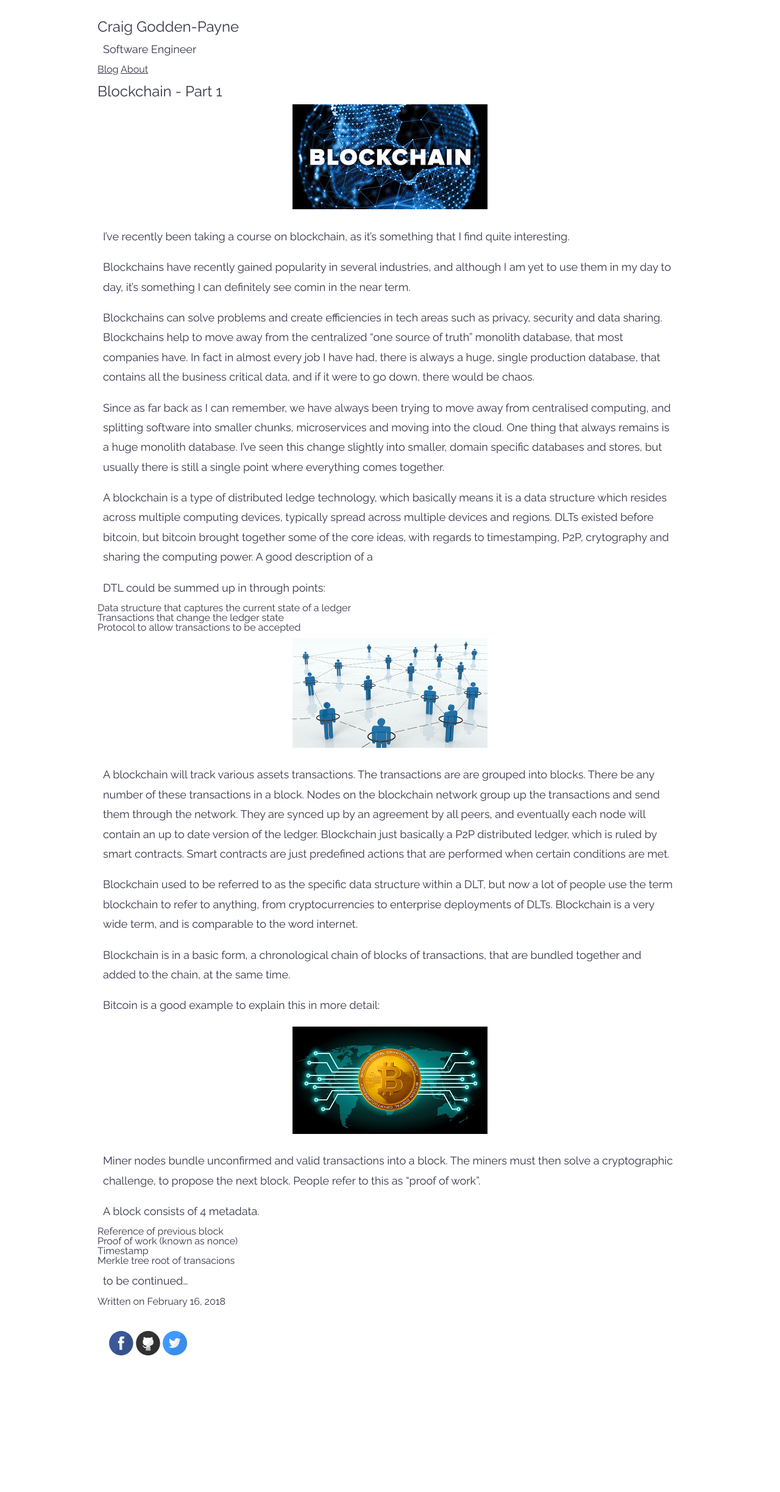
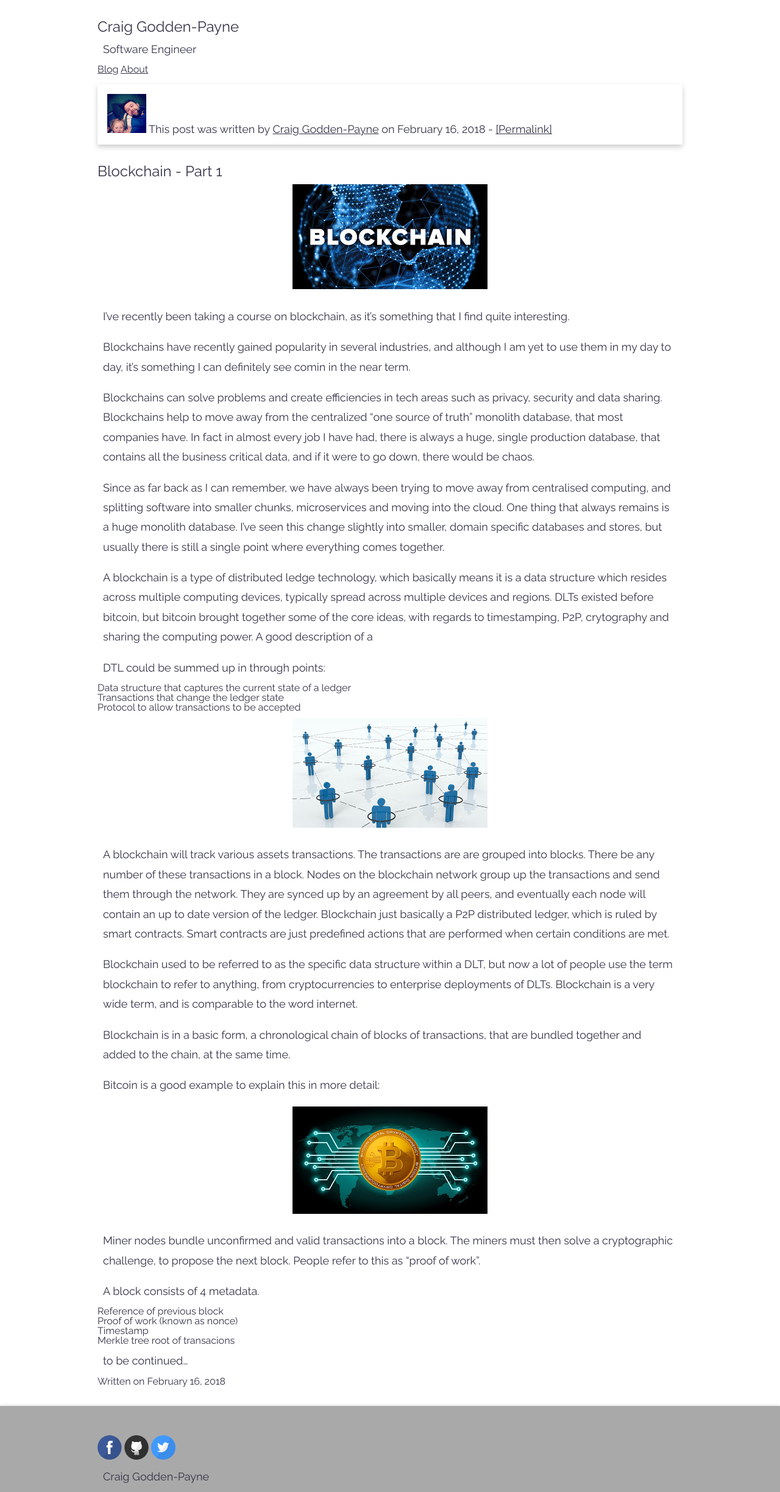
Before and after one commit to androidwiltron/craiggoddenpayne.github.io, a Jekyll site: the page built from _posts/2018-2-16-Blockchain-1.md, in a window 1280 px wide. Shown: the whole page at 61% size. Built offline with Jekyll 4.4.1, drawn with Linux system fonts in a browser that asks for light colours; comment, search, counter and statistics services are not loaded; before the commit the page ends 2233 px from its top, so only the background shows below that.

Commit message:
styling and adding disqus

```diff
--- a/_includes/disqus.html
+++ b/_includes/disqus.html
@@ -1,17 +1,10 @@
-{% if site.disqus %}
-<div class="comments">
-	<div id="disqus_thread"></div>
-	<script type="text/javascript">
-
-	    var disqus_shortname = '{{ site.disqus }}';
-
-	    (function() {
-	        var dsq = document.createElement('script'); dsq.type = 'text/javascript'; dsq.async = true;
-	        dsq.src = '//' + disqus_shortname + '.disqus.com/embed.js';
-	        (document.getElementsByTagName('head')[0] || document.getElementsByTagName('body')[0]).appendChild(dsq);
-	    })();
-
-	</script>
-	<noscript>Please enable JavaScript to view the <a href="http://disqus.com/?ref_noscript">comments powered by Disqus.</a></noscript>
-</div>
-{% endif %}
+<div id="disqus_thread"></div>
+<script>
+(function() { // DON'T EDIT BELOW THIS LINE
+var d = document, s = d.createElement('script');
+s.src = 'https://craiggoddenpayne.disqus.com/embed.js';
+s.setAttribute('data-timestamp', +new Date());
+(d.head || d.body).appendChild(s);
+})();
+</script>
+<noscript>Please enable JavaScript to view the <a href="https://disqus.com/?ref_noscript">comments powered by Disqus.</a></noscript>
--- a/_layouts/default.html
+++ b/_layouts/default.html
@@ -45,10 +45,16 @@ p {
   margin-top: 1rem;
 }
 
-img {
-  max-width: 100%;
-    max-height:15rem;
-    height: auto;
+.col-6 {
+  display: inline-block;
+}
+
+.articlecontainer {
+  height:25rem;
+}
+.articlecontainer img {
+  max-width: 80%;
+  max-height: 15rem;
 }
 
 .center {
@@ -56,8 +62,39 @@ img {
     width: 50%;
 }
 
-.articlecontainer{
-  height: 24rem;
+.author-card {
+  box-shadow: 0 4px 8px 0 rgba(0, 0, 0, 0.2);
+  margin-bottom: 2rem;
+  width:100%;
+  display: inline-block;
+  padding:1rem;
+}
+.author-card img, .author-card h4 {
+  display: inline-block;
+}
+.author-card img {
+  max-width: 4rem;
+}
+
+
+.author-title {
+  color: grey;
+}
+
+.written-by {
+  -moz-box-shadow: 0 0 5px #ccc;
+  -webkit-box-shadow: 0 0 5px #ccc;
+  box-shadow: 0 0 5px #ccc;
+  margin-bottom: 3rem;
+}
+
+.footer {
+  background-color: darkgray;
+  width: 100%;
+  padding-top:3rem;
+  -moz-box-shadow: 0 0 5px #ccc;
+  -webkit-box-shadow: 0 0 5px #ccc;
+  box-shadow: 0 0 5px #ccc;
 }
 
 </style>
@@ -76,23 +113,26 @@ img {
           </nav>
         </header>
       </div>
-
+    <div>
+    </div>
     <div id="main" role="main" class="container">
         {{ content }}
     </div>
 
     <div class="wrapper-footer">
-      <div class="container">
-        <div class="row">
-          <div class="col-6">
             <footer class="footer">
-              {% include svg-icons.html %}
+              <div class="container">
+                <div class="row">
+                    {% include svg-icons.html %}
+                    <p>
+                        Craig Godden-Payne
+                    </p>
+                </div>
+              </div>
             </footer>
-          </div>
-        </div>
-      </div>
     </div>
 
     {% include analytics.html %}
+    <script id="dsq-count-scr" src="//craiggoddenpayne.disqus.com/count.js" async></script>
   </body>
 </html>
--- a/_layouts/post.html
+++ b/_layouts/post.html
@@ -3,15 +3,17 @@ layout: default
 ---
 
 <article class="post">
+  <div class="author-card">
+    <img src="{{site.baseurl}}/assets/avatar.jpg" alt="Craig">
+    <h4>This post was written by <a href="mailto:craig@goddenpayne.co.uk">Craig Godden-Payne</a> on {{ page.date | date: "%B %e, %Y" }} - <a href="https://craig.goddenpayne.co.uk{{page.id}}">[Permalink]</a> </h4>   <br />
+
+  </div>
   <h1>{{ page.title }}</h1>
-
   <div class="entry">
     {{ content }}
   </div>
-
   <div class="date">
-    Written on {{ page.date | date: "%B %e, %Y" }}
+      Written on {{ page.date | date: "%B %e, %Y" }}
   </div>
-
   {% include disqus.html %}
 </article>
```
Also changed, not shown: _posts/2018-2-16-Blockchain-1.md (+1 -0 lines), _includes/pagelist.html (added), assets/avatar.jpg (added).
